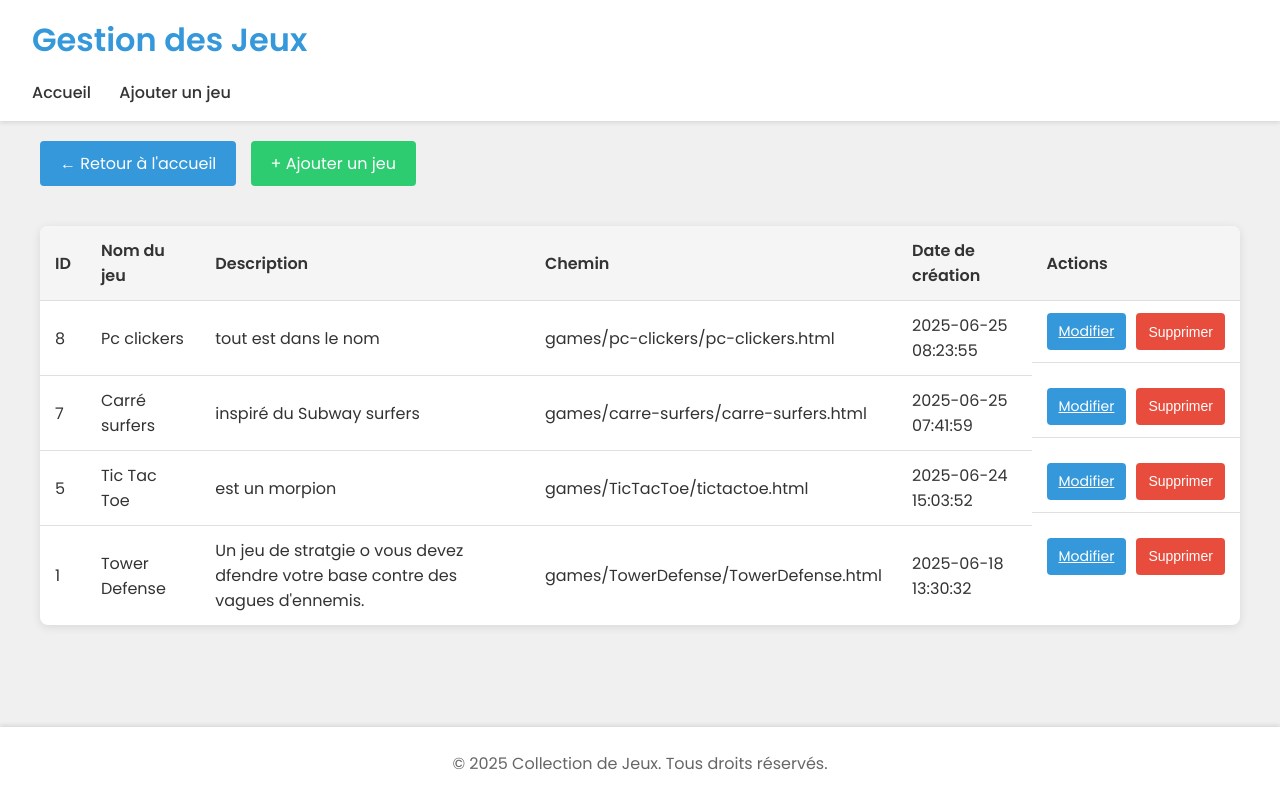
After one commit to timothe09/stack-PHP, a PHP site: page /gestion_jeux.php in a window 1280 px wide. The commit adds this page. Run offline with PHP 8.4, Linux system fonts and the light colour scheme; data comes from the database, SQL or seed files in the repository.

Commit message:
ajout gestion des jeux

```diff
--- /dev/null
+++ b/src/gestion_jeux.php
@@ -0,0 +1,224 @@
+<?php
+require_once 'config.php';
+
+// Récupération des jeux depuis la base de données
+$stmt = $pdo->query("SELECT * FROM games ORDER BY created_at DESC");
+$games = $stmt->fetchAll(PDO::FETCH_ASSOC);
+
+// Traitement des messages de succès ou d'erreur
+$message = '';
+$message_type = '';
+
+if (isset($_GET['success'])) {
+    $message_type = 'success';
+    if ($_GET['success'] === 'edit') {
+        $message = 'Le jeu a été modifié avec succès.';
+    } elseif ($_GET['success'] === 'delete') {
+        $message = 'Le jeu a été supprimé avec succès.';
+    }
+}
+
+if (isset($_GET['error'])) {
+    $message_type = 'error';
+    if ($_GET['error'] === 'edit') {
+        $message = 'Une erreur est survenue lors de la modification du jeu.';
+    } elseif ($_GET['error'] === 'delete') {
+        $message = 'Une erreur est survenue lors de la suppression du jeu.';
+    }
+}
+?>
+
+<!DOCTYPE html>
+<html lang="fr">
+<head>
+    <meta charset="UTF-8">
+    <meta name="viewport" content="width=device-width, initial-scale=1.0">
+    <title>Gestion des Jeux</title>
+    <link rel="preconnect" href="https://fonts.googleapis.com">
+    <link rel="preconnect" href="https://fonts.gstatic.com" crossorigin>
+    <link href="https://fonts.googleapis.com/css2?family=Poppins:wght@400;500;600&display=swap" rel="stylesheet">
+    <link rel="stylesheet" href="css/style.css">
+    <style>
+        .admin-container {
+            max-width: 1200px;
+            margin: 0 auto;
+            padding: 20px;
+        }
+
+        .admin-table {
+            width: 100%;
+            border-collapse: collapse;
+            margin-top: 20px;
+            background-color: #fff;
+            box-shadow: 0 2px 10px rgba(0,0,0,0.1);
+            border-radius: 8px;
+            overflow: hidden;
+        }
+
+        .admin-table th, .admin-table td {
+            padding: 12px 15px;
+            text-align: left;
+            border-bottom: 1px solid #e0e0e0;
+        }
+
+        .admin-table th {
+            background-color: #f5f5f5;
+            font-weight: 600;
+        }
+
+        .admin-table tr:last-child td {
+            border-bottom: none;
+        }
+
+        .admin-table tr:hover {
+            background-color: #f9f9f9;
+        }
+
+        .action-buttons {
+            display: flex;
+            gap: 10px;
+        }
+
+        .edit-button, .delete-button {
+            padding: 8px 12px;
+            border: none;
+            border-radius: 4px;
+            cursor: pointer;
+            font-size: 14px;
+            transition: background-color 0.2s;
+        }
+
+        .edit-button {
+            background-color: #3498db;
+            color: white;
+        }
+
+        .edit-button:hover {
+            background-color: #2980b9;
+        }
+
+        .delete-button {
+            background-color: #e74c3c;
+            color: white;
+        }
+
+        .delete-button:hover {
+            background-color: #c0392b;
+        }
+
+        .message {
+            padding: 10px 15px;
+            margin-bottom: 20px;
+            border-radius: 4px;
+        }
+
+        .success {
+            background-color: #d4edda;
+            color: #155724;
+            border: 1px solid #c3e6cb;
+        }
+
+        .error {
+            background-color: #f8d7da;
+            color: #721c24;
+            border: 1px solid #f5c6cb;
+        }
+
+        .home-button {
+            display: inline-block;
+            margin-bottom: 20px;
+            padding: 10px 20px;
+            background-color: #3498db;
+            color: white;
+            text-decoration: none;
+            border-radius: 4px;
+            transition: background-color 0.2s;
+        }
+
+        .home-button:hover {
+            background-color: #2980b9;
+        }
+
+        .add-button {
+            display: inline-block;
+            margin-left: 10px;
+            padding: 10px 20px;
+            background-color: #2ecc71;
+            color: white;
+            text-decoration: none;
+            border-radius: 4px;
+            transition: background-color 0.2s;
+        }
+
+        .add-button:hover {
+            background-color: #27ae60;
+        }
+    </style>
+</head>
+<body>
+    <header class="header">
+        <h1>Gestion des Jeux</h1>
+        <nav class="nav">
+            <a href="index.php">Accueil</a>
+            <a href="formulaire/formulaire_game.html">Ajouter un jeu</a>
+        </nav>
+    </header>
+
+    <main class="admin-container">
+        <a href="index.php" class="home-button">← Retour à l'accueil</a>
+        <a href="formulaire/formulaire_game.html" class="add-button">+ Ajouter un jeu</a>
+
+        <?php if (!empty($message)): ?>
+            <div class="message <?php echo $message_type; ?>">
+                <?php echo $message; ?>
+            </div>
+        <?php endif; ?>
+
+        <table class="admin-table">
+            <thead>
+                <tr>
+                    <th>ID</th>
+                    <th>Nom du jeu</th>
+                    <th>Description</th>
+                    <th>Chemin</th>
+                    <th>Date de création</th>
+                    <th>Actions</th>
+                </tr>
+            </thead>
+            <tbody>
+                <?php if (empty($games)): ?>
+                    <tr>
+                        <td colspan="6" style="text-align: center;">Aucun jeu trouvé</td>
+                    </tr>
+                <?php else: ?>
+                    <?php foreach ($games as $game): ?>
+                        <tr>
+                            <td><?php echo htmlspecialchars($game['id']); ?></td>
+                            <td><?php echo htmlspecialchars($game['nom_du_jeux']); ?></td>
+                            <td><?php echo htmlspecialchars($game['description']); ?></td>
+                            <td><?php echo htmlspecialchars($game['path']); ?></td>
+                            <td><?php echo htmlspecialchars($game['created_at']); ?></td>
+                            <td class="action-buttons">
+                                <a href="edit_game.php?id=<?php echo $game['id']; ?>" class="edit-button">Modifier</a>
+                                <button class="delete-button" onclick="confirmDelete(<?php echo $game['id']; ?>, '<?php echo addslashes(htmlspecialchars($game['nom_du_jeux'])); ?>')">Supprimer</button>
+                            </td>
+                        </tr>
+                    <?php endforeach; ?>
+                <?php endif; ?>
+            </tbody>
+        </table>
+    </main>
+
+    <footer class="footer">
+        <p>© <?php echo date('Y'); ?> Collection de Jeux. Tous droits réservés.</p>
+    </footer>
+
+    <script>
+        function confirmDelete(id, name) {
+            if (confirm("Êtes-vous sûr de vouloir supprimer le jeu '" + name + "' ?")) {
+                window.location.href = "delete_game.php?id=" + id;
+            }
+        }
+    </script>
+</body>
+</html>
--- a/src/index.php
+++ b/src/index.php
@@ -24,7 +24,7 @@ $games = $stmt->fetchAll(PDO::FETCH_ASSOC);
             <a href="index.php">Accueil</a>
             <a href="#classement">Classement Global</a>
             <a href="#nouveautes">Nouveautés</a>
-            <a href="formulaire/formulaire_game.html">Ajouter un jeu</a>
+            <a href="gestion_jeux.php">Gérer les jeux</a>
         </nav>
     </header>
 
```
Also changed, not shown: src/delete_game.php (added, +35 -0 lines), src/edit_game.php (added, +182 -0 lines), src/edit_game_process.php (added, +52 -0 lines).
